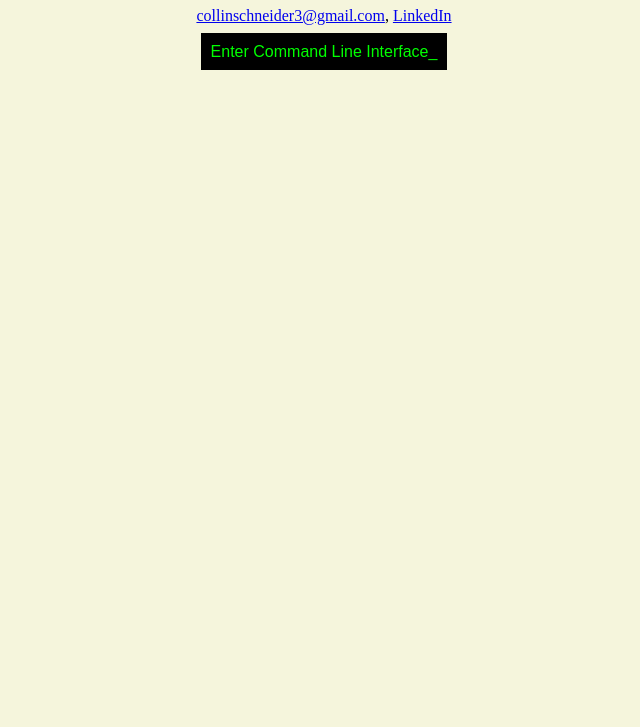
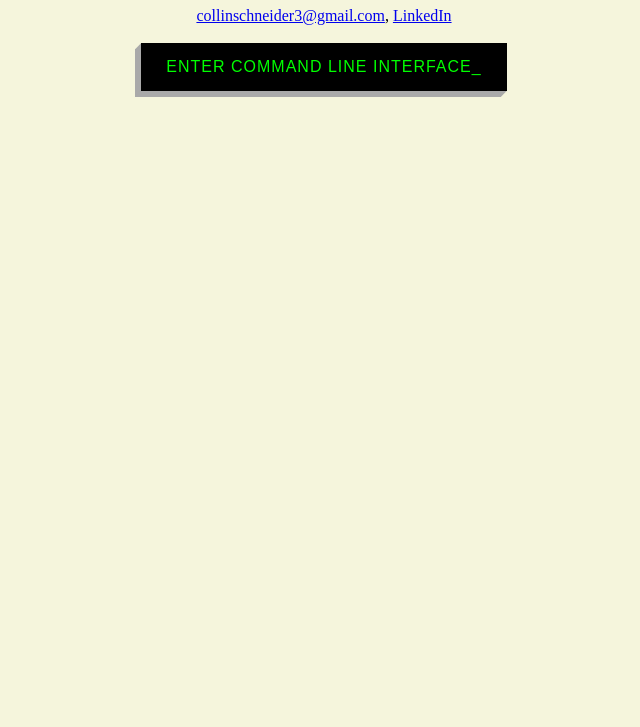
Before and after one commit to CollinSchneider/collinschneider.github.io, a website built with webpack: page index.html in a window 1280 px wide. Shown: the part 73-800 px from the top of the page, without its empty margins (316-956 px from the left). Built offline with nearby package versions, Linux system fonts and the light colour scheme; a web font is replaced by a local one.

Commit message:
esc key and updated CLI button

```diff
--- a/index.css
+++ b/index.css
@@ -7,17 +7,90 @@ body.gui h4 {
   font-family: 'Playfair Display', serif;
 }
 
-body.gui a.cli-link {
+.cli-link {
   color: lime;
   font-family: 'Lexend Mega', sans-serif;
-  background: black;
   text-decoration: none;
   padding: 10px;
+  top: 0;
+  left: 0;
+  transition: all .15s linear 0s;
+  position: relative;
+  display: inline-block;
+  padding: 15px 25px;
+  background-color: black;
+
+  text-transform: uppercase;
+  font-family: arial;
+  letter-spacing: 1px;
+
+  box-shadow: -6px 6px 0 darkgrey;
+  text-decoration: none;
 }
 
-body.gui a.cli-link:hover {
-  background: darkgrey;
+.cli-link:hover {
+  top: 3px;
+  left: -3px;
+  box-shadow: -3px 3px 0 darkgrey;
 }
+
+.cli-link:hover::after {
+  top: 1px;
+  left: -2px;
+  width: 4px;
+  height: 4px;
+}
+
+.cli-link:hover::before {
+  bottom: -2px;
+  right: 1px;
+  width: 4px;
+  height: 4px;
+}
+
+.cli-link::after {
+  transition: all .15s linear 0s;
+  content: '';
+  position: absolute;
+  top: 2px;
+  left: -4px;
+  width: 8px;
+  height: 8px;
+  background-color: darkgrey;
+  transform: rotate(45deg);
+  z-index: -1;
+}
+
+.cli-link::before {
+  transition: all .15s linear 0s;
+  content: '';
+  position: absolute;
+  bottom: -4px;
+  right: 2px;
+  width: 8px;
+  height: 8px;
+  background-color: darkgrey;
+  transform: rotate(45deg);
+  z-index: -1;
+}
+
+a:active.cli-link {
+  top: 6px;
+  left: -6px;
+  box-shadow: none;
+}
+
+a:active.cli-link:before {
+  bottom: 1px;
+  right: 1px;
+}
+
+a:active.cli-link:after {
+  top: 1px;
+  left: 1px;
+}
+
+/* CLI */
 
 #hidden-input-container {
   width: 0;
--- a/index.html
+++ b/index.html
@@ -12,7 +12,7 @@
     <div class="container">
       <h1>Hi, I'm Collin.</h1>
       <a href='mailto:collinschneider3@gmail.com'>collinschneider3@gmail.com</a>,
-      <a href='https://linkedin.com/in/collinschneider'>LinkedIn</a>
+      <a href='https://linkedin.com/in/collinschneider' target='_blank'>LinkedIn</a>
       <br/><br/>
       <a class='cli-link' href='/cli'>Enter Command Line Interface<span class='blinking'>_</span></a>
     </div>
```
Also changed, not shown: build/index.bundle.js, src/lib/keyHandler.js.
